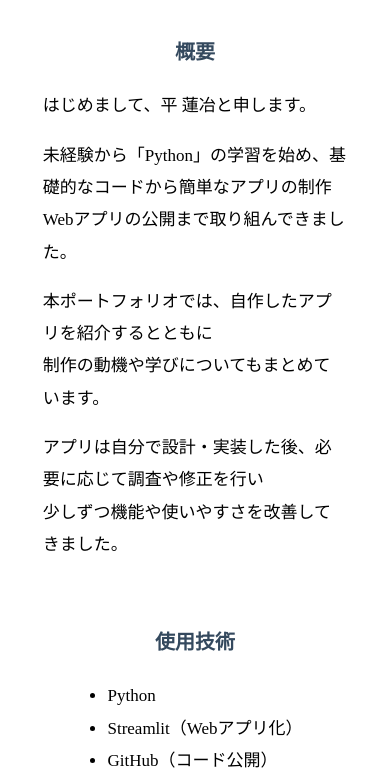
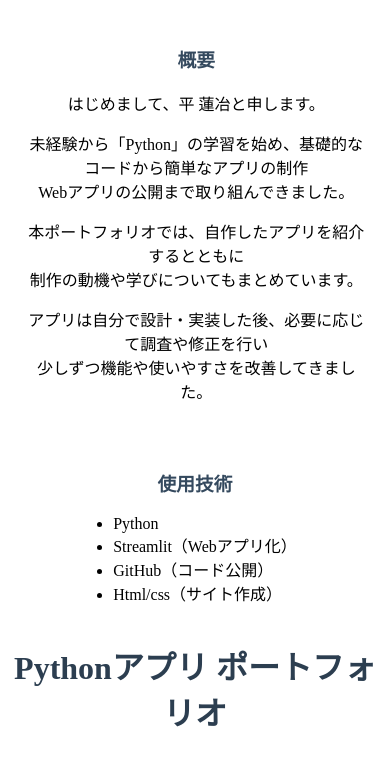
Before and after one commit to renrenya/portfolio, a plain HTML site: page index.html in a window 390 px wide. Shown: the part 161-943 px from the top of the page. Drawn offline with Linux system fonts and the light colour scheme.

Commit message:
Update stylesheet.css

```diff
--- a/stylesheet.css
+++ b/stylesheet.css
@@ -71,39 +71,3 @@ a:hover {
 .mb6 {
   margin-bottom: 70px;
 }
-@media screen and (max-width: 600px) {
-  body {
-    font-size: 16px;
-    line-height: 1.8;
-    padding: 10px;
-  }
-
-  .container {
-    padding: 1em;
-    width: 100%;
-    box-sizing: border-box;
-  }
-
-  p, li {
-    word-break: break-word;
-    white-space: normal;
-  }
-
-  h1, h2, h3 {
-    font-size: 20px;
-    text-align: center;
-  }
-}
-@media screen and (max-width: 600px) {
-  .container {
-    width: 95%;
-    padding: 1em;
-  }
-
-  p, li {
-    font-size: 17px;
-    line-height: 1.9;
-    max-width: 100%;
-    text-align: left;
-  }
-}
```
